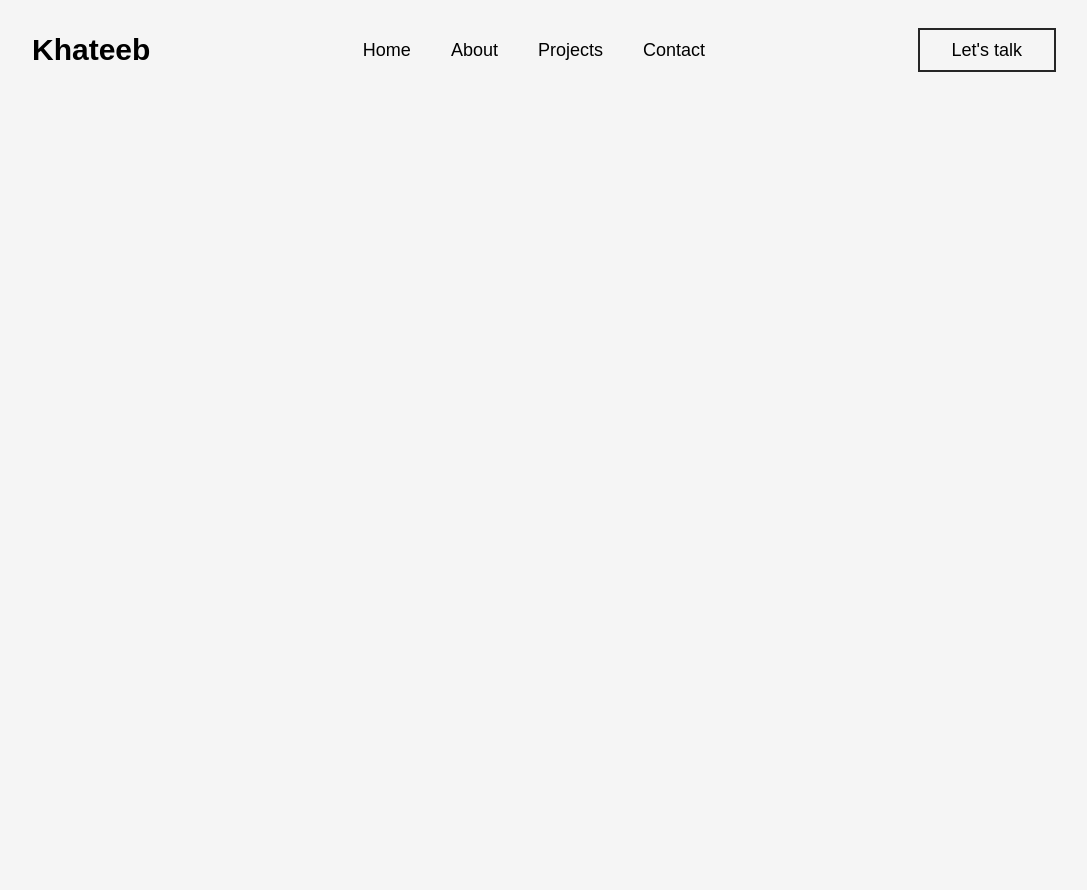
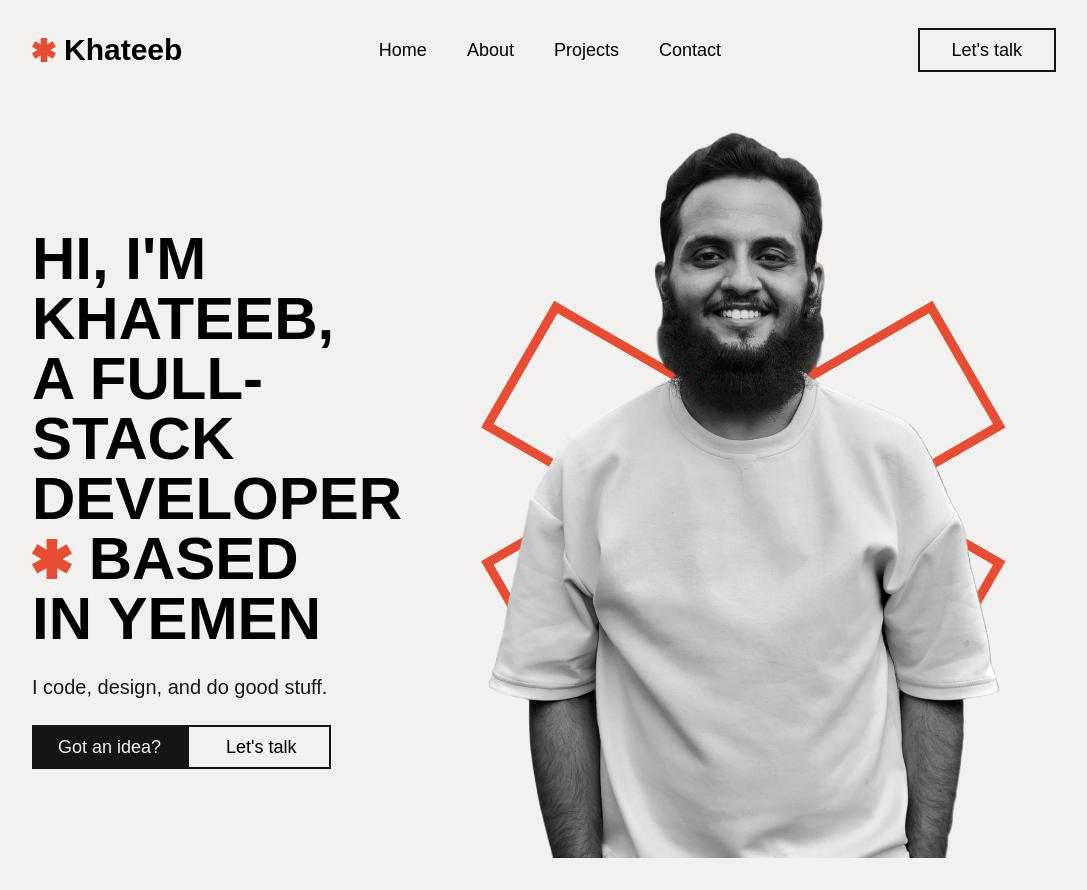
Before and after one commit to khateeboveskey/khateeboveskey.github.io, a Vue app: page / in a window 1280 px wide. Shown: the whole page, without its empty margins (96-1183 px from the left). Before the commit the page ends 800 px from the top, so only its background shows below. Built offline with nearby package versions, Linux system fonts and the light colour scheme; a web font is replaced by a local one.

Commit message:
add hero section

```diff
--- a/index.html
+++ b/index.html
@@ -9,7 +9,7 @@
   <link rel="stylesheet" href="./src/assets/style.css">
 </head>
 
-<body class="font-sans bg-neutral-100">
+<body class="font-sans bg-accent-background *:duration-300 *:transition-all">
   <div id="app"></div>
   <script type="module" src="/src/main.ts"></script>
 </body>
--- a/src/App.vue
+++ b/src/App.vue
@@ -1,7 +1,9 @@
 <template>
 	<HeaderComp />
+	<HeroSection />
 </template>
 
 <script setup lang="ts">
 import HeaderComp from '@/components/HeaderComp.vue';
+import HeroSection from '@/components/HeroSection.vue';
 </script>
--- a/src/assets/style.css
+++ b/src/assets/style.css
@@ -5,8 +5,11 @@
 
 @theme {
 	--font-sans: 'Funnel Display', sans-serif;
+	--color-accent: #e64d33;
+	--color-accent-foreground: #171513;
+	--color-accent-background: #f3f1ef;
 }
 
 * {
-	@apply transition-all;
+	@apply transition-all selection:bg-accent;
 }
--- a/src/components/CTAButton.vue
+++ b/src/components/CTAButton.vue
@@ -1,7 +1,20 @@
 <template>
-	<a
-		class="border-2 border-neutral-800 px-8 py-2.5 text-lg hover:bg-neutral-800 hover:text-neutral-100"
-		href="mailto:khateeboveskey@gmail.com">
-		Let's talk
-	</a>
+	<div>
+		<span
+			v-if="props.text"
+			class="border-accent-foreground text-accent-background bg-accent-foreground border-2 px-4 py-2 text-base sm:px-6 sm:py-2.5 sm:text-lg">
+			{{ props.text }}
+		</span>
+		<a
+			class="border-accent-foreground hover:border-accent hover:bg-accent hover:text-accent-background border-2 px-6 py-2 text-base sm:px-8 sm:py-2.5 sm:text-lg"
+			href="mailto:khateeboveskey@gmail.com">
+			Let's talk
+		</a>
+	</div>
 </template>
+
+<script setup lang="ts">
+const props = defineProps<{
+	text?: string;
+}>();
+</script>
--- a/src/components/HeaderComp.vue
+++ b/src/components/HeaderComp.vue
@@ -1,6 +1,7 @@
 <template>
 	<header class="flex flex-row items-center justify-between px-4 py-4 md:px-32 md:py-8">
-		<a href="/">
+		<a href="/" class="group flex flex-row items-center gap-2">
+			<MyLogo class="h-6 group-hover:rotate-60" />
 			<h1 class="text-2xl font-black md:text-3xl">Khateeb</h1>
 		</a>
 
@@ -30,7 +31,7 @@
 		<!-- Navigation Menu -->
 		<nav
 			:class="{ hidden: !isMenuOpen }"
-			class="fixed top-16 left-0 w-full p-4 pt-0 md:relative md:top-0 md:flex md:w-auto md:bg-transparent md:p-0">
+			class="bg-accent-background fixed top-16 left-0 z-10 w-full p-4 pt-0 md:relative md:top-0 md:flex md:w-auto md:bg-transparent md:p-0">
 			<ul class="flex flex-col gap-4 text-lg md:flex-row md:gap-10">
 				<li>
 					<NavLink to="/">Home</NavLink>
@@ -61,6 +62,7 @@
 <script setup lang="ts">
 import CTAButton from '@/components/CTAButton.vue';
 import NavLink from '@/components/Header/NavLink.vue';
+import MyLogo from '@/components/MyLogo.vue';
 import { ref } from 'vue';
 
 const isMenuOpen = ref(false);
--- /dev/null
+++ b/src/components/HeroSection.vue
@@ -0,0 +1,31 @@
+<template>
+	<section
+		class="flex flex-col items-center justify-between px-4 py-4 sm:py-12 md:flex-row md:px-32 md:py-8">
+		<div class="mb-8 text-center md:mb-0 md:w-1/3 md:text-left">
+			<h1 class="mb-4 text-3xl font-bold uppercase sm:mb-6 sm:text-4xl md:text-5xl lg:text-6xl">
+				Hi, I'm Khateeb,
+				<br />
+				A Full-stack Developer
+				<MyLogo class="inline-block h-5 -translate-y-1 sm:h-6 md:h-8 lg:h-10" />
+				based in Yemen
+			</h1>
+			<p class="mb-6 text-base opacity-90 sm:mb-8 sm:text-lg md:text-xl">
+				I code, design, and do good stuff.
+			</p>
+			<CTAButton text="Got an idea?" class="w-full sm:w-auto" />
+		</div>
+		<div class="relative md:me-14 w-full md:w-1/2">
+			<MyLogo
+				class="stroke-accent absolute inset-0 z-0 h-full w-full overflow-visible fill-transparent stroke-20" />
+			<img
+				src="@/assets/me.png"
+				alt="Me"
+				class="relative z-10 mx-auto w-full max-w-[300px] saturate-0 sm:max-w-[300px] md:max-w-lg" />
+		</div>
+	</section>
+</template>
+
+<script setup lang="ts">
+import CTAButton from '@/components/CTAButton.vue';
+import MyLogo from '@/components/MyLogo.vue';
+</script>
--- /dev/null
+++ b/src/components/MyLogo.vue
@@ -0,0 +1,6 @@
+<template>
+	<svg xmlns="http://www.w3.org/2000/svg" class="fill-accent" viewBox="0 0 1120 1120">
+		<polygon
+			points="1118.5,408.4 968.5,148.6 708.5,298.7 708.5,-1.5 408.5,-1.5 408.5,298.7 148.5,148.6 -1.5,408.4 258.5,558.5 -1.5,708.6 148.5,968.4 408.5,818.3 408.5,1118.5 708.5,1118.5 708.5,818.3 968.5,968.4 1118.5,708.6 858.5,558.5" />
+	</svg>
+</template>
```
Also changed, not shown: src/assets/logo.svg, src/assets/me.png (added).
